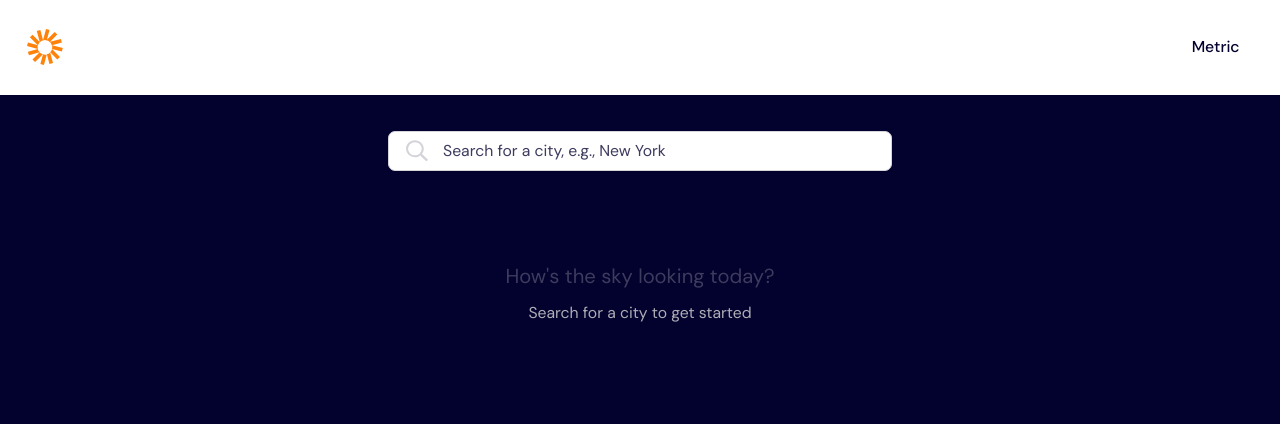
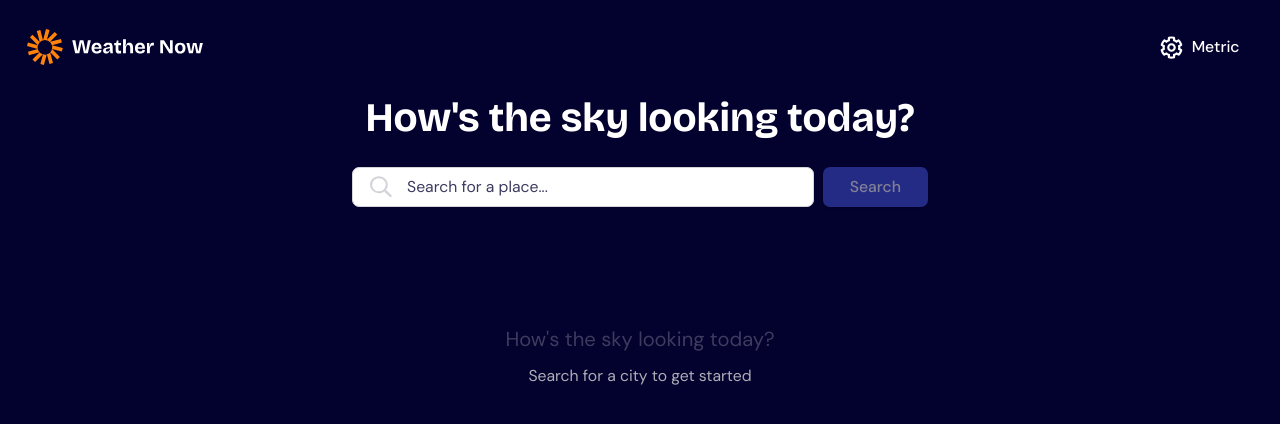
Before and after one commit to keith-ufumeli/weather-app-frontend-mentor, a React (Vite) app: page / in a window 1280 px wide. Shown: the top 424 px of the page. Built offline with nearby package versions, Linux system fonts and the light colour scheme.

Commit message:
Refactor Header and SearchBar components for improved layout and functionality; add SearchBar to Header, enhance styling, and implement search button functionality.

```diff
--- a/src/components/Header.tsx
+++ b/src/components/Header.tsx
@@ -4,6 +4,7 @@ import {
   DropdownMenuItem,
   DropdownMenuTrigger,
 } from '@/components/ui/dropdown-menu';
+import { SearchBar } from '@/components/SearchBar';
 import { useWeather } from '@/hooks/useWeather';
 import logoIcon from '@/assets/images/logo.svg';
 import unitsIcon from '@/assets/images/icon-units.svg';
@@ -13,7 +14,10 @@ export function Header() {
   const { units, setUnits } = useWeather();
 
   return (
-    <header className="flex items-center justify-between p-6 bg-neutral-0">
+    <header className="bg-neutral-900">
+      <div className="container mx-auto px-4 md:px-6 py-6 max-w-7xl">
+        {/* Top row: Logo and Units */}
+        <div className="flex items-center justify-between mb-6">
           <img
             src={logoIcon}
             alt="Weather App Logo"
@@ -22,7 +26,7 @@ export function Header() {
 
           <DropdownMenu>
             <DropdownMenuTrigger
-          className="flex items-center gap-2 px-3 py-2 rounded-md hover:bg-neutral-200 focus:outline-none focus:ring-2 focus:ring-blue-500 focus:ring-offset-2 transition-colors"
+              className="flex items-center gap-2 px-3 py-2 rounded-md hover:bg-neutral-800 focus:outline-none focus:ring-2 focus:ring-blue-500 focus:ring-offset-2 transition-colors text-neutral-0"
               aria-label="Units selector"
             >
               <img src={unitsIcon} alt="" className="w-5 h-5" aria-hidden="true" />
@@ -61,6 +65,18 @@ export function Header() {
               </DropdownMenuItem>
             </DropdownMenuContent>
           </DropdownMenu>
+        </div>
+
+        {/* Main heading */}
+        <h1 className="text-3xl md:text-4xl font-bold text-neutral-0 text-center mb-6 font-display">
+          How's the sky looking today?
+        </h1>
+
+        {/* Search bar centered */}
+        <div className="flex justify-center">
+          <SearchBar />
+        </div>
+      </div>
     </header>
   );
 }
--- a/src/components/SearchBar.tsx
+++ b/src/components/SearchBar.tsx
@@ -1,5 +1,6 @@
 import { useState } from 'react';
 import { Input } from '@/components/ui/input';
+import { Button } from '@/components/ui/button';
 import { useLocationSearch } from '@/hooks/useLocationSearch';
 import { useWeather } from '@/hooks/useWeather';
 import type { Location } from '@/types/weather';
@@ -29,9 +30,22 @@ export function SearchBar() {
     }
   };
 
+  const handleSearchClick = () => {
+    if (results.length > 0) {
+      handleSelectLocation(results[0]);
+    }
+  };
+
+  const handleKeyDown = (e: React.KeyboardEvent<HTMLInputElement>) => {
+    if (e.key === 'Enter' && results.length > 0) {
+      handleSelectLocation(results[0]);
+    }
+  };
+
   return (
-    <div className="relative w-full max-w-md mx-auto">
-      <div className="relative">
+    <div className="relative w-full max-w-lg mx-auto">
+      <div className="relative flex gap-2">
+        <div className="relative flex-1">
           <img
             src={loading ? loadingIcon : searchIcon}
             alt=""
@@ -40,17 +54,27 @@ export function SearchBar() {
           />
           <Input
             type="text"
-          placeholder="Search for a city, e.g., New York"
+            placeholder="Search for a place..."
             value={query}
             onChange={handleInputChange}
             onFocus={handleInputFocus}
-          className="pl-12 pr-4 py-3 text-base bg-neutral-0 border-neutral-200 focus:border-blue-500 focus:ring-2 focus:ring-blue-500 focus:ring-offset-0"
+            onKeyDown={handleKeyDown}
+            className="pl-12 pr-4 py-3 text-base bg-neutral-0 border-neutral-200 focus:border-blue-500 focus:ring-2 focus:ring-blue-500 focus:ring-offset-0 rounded-md"
             aria-label="Search for a city"
+            title="Search for a city"
             aria-autocomplete="list"
             aria-expanded={showResults && results.length > 0}
             aria-controls="search-results"
             aria-haspopup="listbox"
           />
+        </div>
+        <Button
+          onClick={handleSearchClick}
+          disabled={loading || results.length === 0}
+          className="px-6 py-3 bg-blue-500 hover:bg-blue-600 text-neutral-0 font-medium rounded-md disabled:opacity-50 disabled:cursor-not-allowed"
+        >
+          Search
+        </Button>
       </div>
 
       {showResults && error && (
@@ -67,6 +91,7 @@ export function SearchBar() {
           id="search-results"
           className="absolute top-full left-0 right-0 mt-2 bg-neutral-0 border border-neutral-200 rounded-md shadow-lg z-50 max-h-60 overflow-y-auto py-2"
           role="listbox"
+          aria-label="Search results"
         >
           {results.map((location) => (
             <button
--- a/src/components/WeatherApp.tsx
+++ b/src/components/WeatherApp.tsx
@@ -1,5 +1,4 @@
 import { Header } from '@/components/Header';
-import { SearchBar } from '@/components/SearchBar';
 import { CurrentWeather } from '@/components/CurrentWeather';
 import { WeatherMetrics } from '@/components/WeatherMetrics';
 import { DailyForecast } from '@/components/DailyForecast';
@@ -24,10 +23,6 @@ export function WeatherApp() {
       <Header />
 
       <main className="container mx-auto px-4 md:px-6 py-8 max-w-7xl">
-        <div className="mb-8">
-          <SearchBar />
-        </div>
-
         {loading && !weatherData && <LoadingState />}
 
         {error && !weatherData && (
```
Lines whose indentation alone changed are shown as unchanged.
